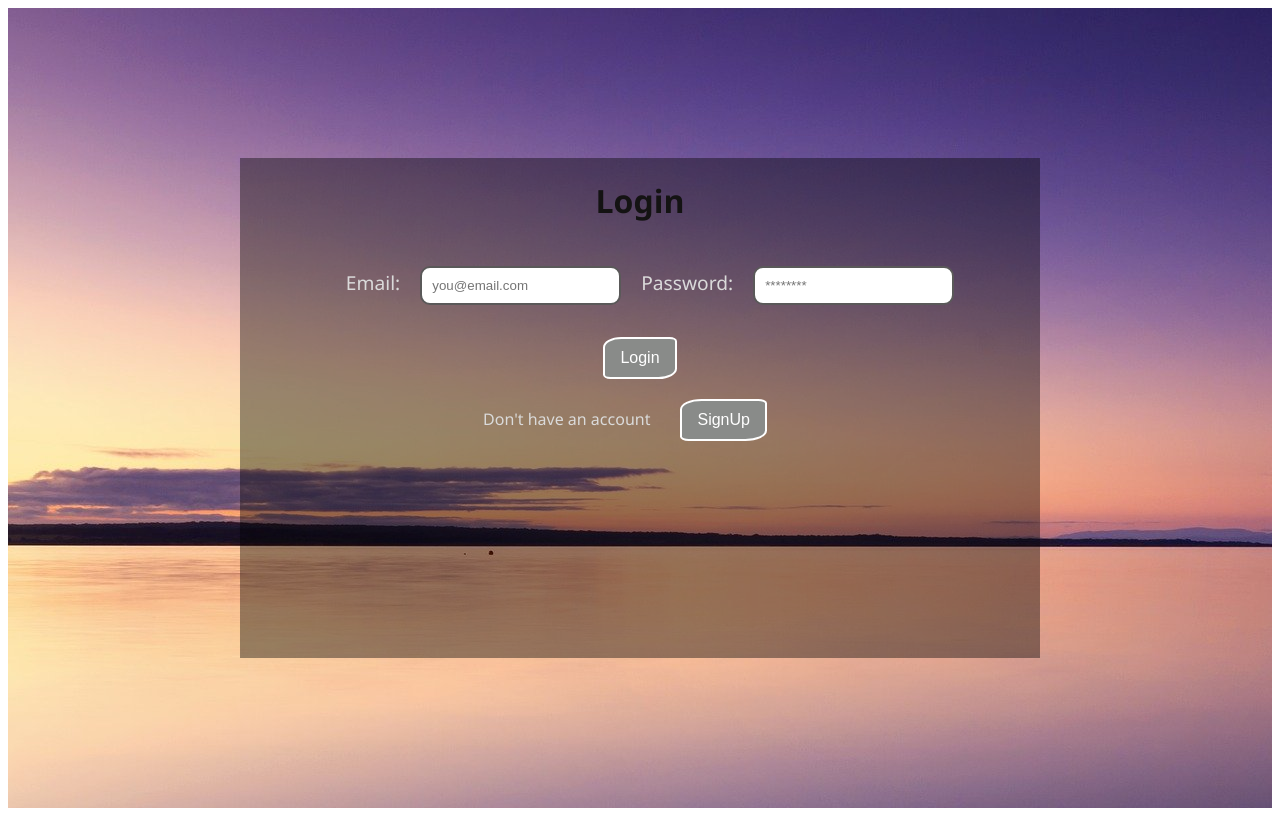
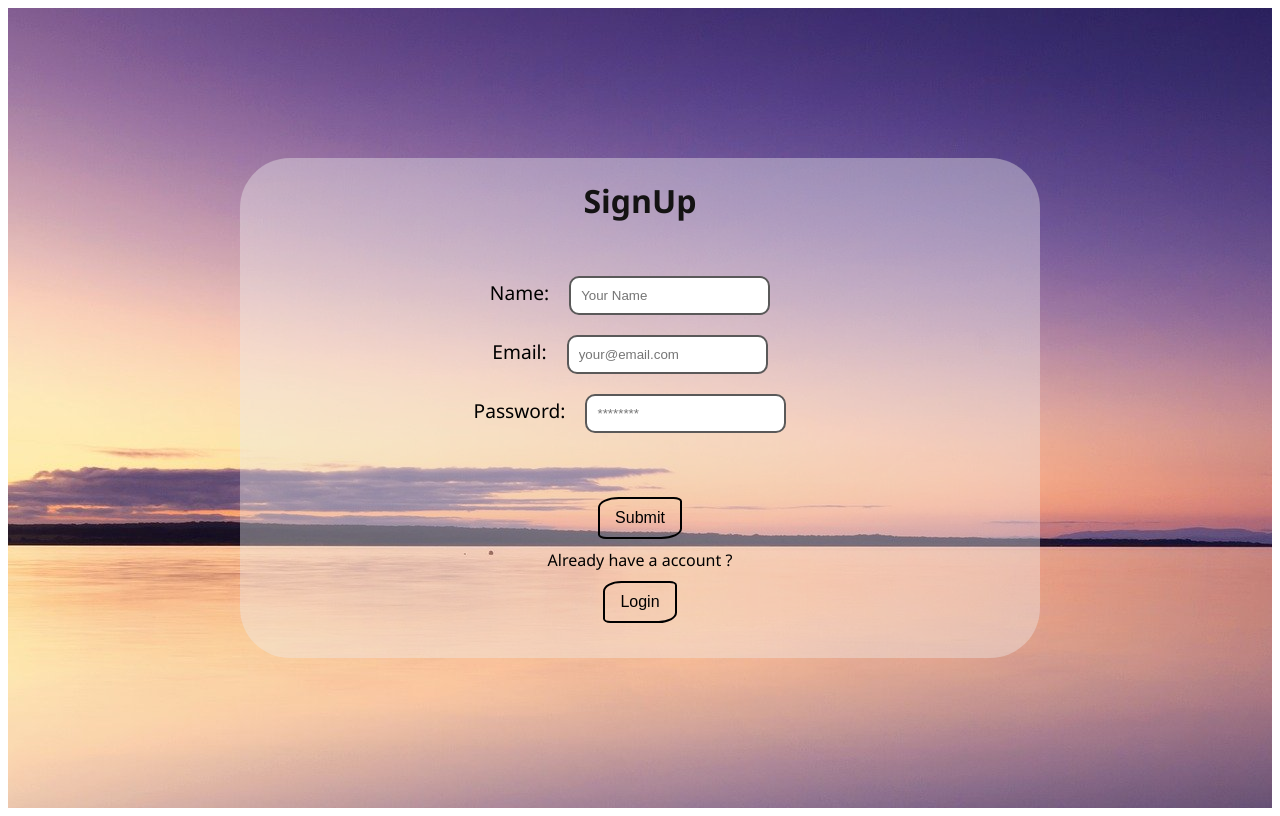
Before and after one commit to AviralSinghPal/FirebaseApp, a React (Create React App) app: page /signup in a window 1280 px wide. Built offline with nearby package versions, Linux system fonts and the light colour scheme; no server answers.

Commit message:
added firebase functionality

```diff
--- a/package.json
+++ b/package.json
@@ -6,8 +6,10 @@
     "@testing-library/jest-dom": "^5.16.5",
     "@testing-library/react": "^13.4.0",
     "@testing-library/user-event": "^13.5.0",
+    "firebase": "^9.16.0",
     "react": "^18.2.0",
     "react-dom": "^18.2.0",
+    "react-router-dom": "^6.8.0",
     "react-scripts": "5.0.1",
     "web-vitals": "^2.1.4"
   },
--- a/src/App.css
+++ b/src/App.css
@@ -1,4 +1,5 @@
 .App{
+
     background-image: url('./bg.jpg');
     text-align: center;
     display: flex;
@@ -14,17 +15,25 @@ input{
     border: solid 2px rgb(90, 89, 89);
     border-radius: 10px;
     padding: 10px 10px;
+    margin: 10px 20px;
 }
+
 label{
+    color:black;
     font-size: larger;
-    margin: 20px;
+
 }
+.link {
+    text-decoration: none;
+  }
 button {
+
+    color:black;
     margin: 10px 30px;
     padding: 20px;
-    background-color: #898b89;
+    background-color: transparent;
     border: solid 2px ;
-    color: white;
+    /* color: white; */
     padding: 10px 15px;
     text-align: center;
     text-decoration: none;
@@ -33,17 +42,29 @@ button {
     border-radius: 25% 10%;
 
   }
-  button:hover {background-color: #3e8e41}
+  button:hover {
+    color: white;
+    background-color: #3e8e41;
+}
 
 button:active {
-  background-color: #757e75;
+  background-color: green;
   box-shadow: 0 5px ;
   transform: translateY(4px);
 }
+button:disabled{
+    background-color: rgb(124, 121, 121);
+}
 form {
     font-family: 'Segoe UI', Tahoma, Geneva, Verdana, sans-serif;
-    color: rgb(218, 218, 218);
+    color:black;
     height: 500px;
     width: 800px;
-    background-color: rgba(0,0,0, 0.4);
+    background-color: rgba(238, 234, 234, 0.4);
+    border-radius: 50px;
 }
+b{
+    font: bold;
+    font-size: medium;
+    color: #e40000;
+}
--- a/src/App.js
+++ b/src/App.js
@@ -1,20 +1,37 @@
-import React,{useState} from "react";
+import React, { useEffect, useState } from "react";
+import { BrowserRouter as Router, Routes, Route } from "react-router-dom";
+
+
+
+import { auth } from "./firebase";
+
+import "./App.css";
 import Login from "./login";
-import './App.css'
 import Signup from "./signup";
+import Home from "./home";
 
-function App(){
-    const [currentForm,setCurrentForm] = useState('login');
+function App() {
+  const [userName, setUserName] = useState("");
 
-    const toggleForm = (formName)=>{
-        setCurrentForm(formName);
-    }
-    return (
-        <div className="App">
-            {
-                currentForm === "login" ? <Login onFormSwitch={toggleForm}/>:<Signup onFormSwitch={toggleForm}/>
-            }
-        </div>
-    );
-};
+  useEffect(() => {
+    auth.onAuthStateChanged((user) => {
+      if (user) {
+        setUserName(user.displayName);
+      } else setUserName("");
+    });
+  }, []);
+
+  return (
+    <div className="App">
+      <Router>
+        <Routes>
+          <Route path="/login" element={<Login />} />
+          <Route path="/signup" element={<Signup />} />
+          <Route path="/" element={<Home name={userName} />} />
+        </Routes>
+      </Router>
+    </div>
+  );
+}
+
 export default App;
--- /dev/null
+++ b/src/firebase.js
@@ -0,0 +1,27 @@
+// Import the functions you need from the SDKs you need
+import { initializeApp } from "firebase/app";
+
+// import { getAnalytics } from "firebase/analytics";
+// TODO: Add SDKs for Firebase products that you want to use
+// https://firebase.google.com/docs/web/setup#available-libraries
+import {getAuth} from "firebase/auth";
+
+// Your web app's Firebase configuration
+// For Firebase JS SDK v7.20.0 and later, measurementId is optional
+const firebaseConfig = {
+  apiKey: "AIzaSyDLxl1NSPa-Tr4t9KBm0RcQyp_Uli7-f48",
+  authDomain: "first-firebase-app-d28e1.firebaseapp.com",
+  projectId: "first-firebase-app-d28e1",
+  storageBucket: "first-firebase-app-d28e1.appspot.com",
+  messagingSenderId: "827165029486",
+  appId: "1:827165029486:web:402c83f891cb616d12227f",
+  measurementId: "G-QY13T6RE8Q"
+};
+
+
+// Initialize Firebase
+
+ const app = initializeApp(firebaseConfig);
+ const auth= getAuth();
+
+ export {app, auth};
--- /dev/null
+++ b/src/home.js
@@ -0,0 +1,26 @@
+import React from "react"
+import {Link} from "react-router-dom"
+
+
+function Home(props) {
+    return (
+        <div>
+      <div>
+        <h1>
+          <Link to="/login">Login</Link>
+        </h1>
+        <br />
+        <h1>
+          <Link to="/signup">Signup</Link>
+        </h1>
+      </div>
+
+      <br />
+      <br />
+      <br />
+
+      <h2>{props.name ? `Welcome - ${props.name}` : "Login please"}</h2>
+    </div>
+    )
+}
+export default Home;
--- a/src/index.js
+++ b/src/index.js
@@ -8,6 +8,7 @@ import App from './App';
 
 const root = ReactDOM.createRoot(document.getElementById('root'));
 root.render(
+
   <App/>
 );
 
--- a/src/login.js
+++ b/src/login.js
@@ -1,12 +1,32 @@
+import { signInWithEmailAndPassword } from "firebase/auth";
 import React,{useState} from "react";
+import { Link ,useNavigate } from "react-router-dom";
+import { auth } from "./firebase";
 
 const Login = (props) => {
+    const navigate = useNavigate();
 const [email,setEmail] = useState('');
 const [password,setPassword] = useState('');
+const [errorMsg, setErrorMsg] = useState("");
 
 const handleSubmit=(e)=>{
     e.preventDefault();
-    console.log(email)
+    if (!email || !password) {
+        setErrorMsg("Fill all fields");
+        return;
+    }
+    setErrorMsg("");
+    console.log(email);
+    signInWithEmailAndPassword(auth, email,password)
+    .then(async (res) => {
+
+      navigate("/");
+    })
+    .catch((err) => {
+
+      setErrorMsg(err.message);
+    });
+
 }
 
     return (
@@ -16,13 +36,15 @@ const handleSubmit=(e)=>{
     <br/>
     <div>
         <label>Email:</label>
-        <input type="email" value={email} onChange={(e)=>setEmail(e.target.value)} placeholder="you@email.com"/>
+        <input type="email" value={email} onChange={(e)=>setEmail(e.target.value)} placeholder="you@email.com"/><br/>
         <label>Password:</label>
-        <input type = "password" value={password} onChange={(e)=>setPassword(e.target.value)} placeholder="********"/>
+        <input type = "password" value={password} onChange={(e)=>setPassword(e.target.value)} placeholder="********"/><br/>
     </div>
     <br/>
+    <b>{errorMsg}</b>
+    <br/>
     <button type="submit" >Login</button>
-    <div>Don't have an account<button onClick={()=>props.onFormSwitch('signup')}>SignUp</button></div>
+    <div>Don't have an account<Link to="/signup"><button >SignUp</button></Link></div>
     </form>
     </>
     );
--- a/src/signup.js
+++ b/src/signup.js
@@ -1,12 +1,37 @@
 import React,{useState} from "react";
+import {createUserWithEmailAndPassword, updateProfile} from 'firebase/auth';
+import { auth } from "./firebase";
+import { Link } from "react-router-dom";
+// import {useNavigate} from 'react-dom/client'
+
 
 const Signup = (props) =>{
     const [email,setEmail] = useState('');
     const [name,setName] = useState('');
     const [password,setPassword] = useState('');
+    const [errorMsg,setErrorMsg] = useState('');
+    const [submitButtonDisabled, setSubmitButtonDisabled]= useState(false);
+
 
     const handleSubmit=(e)=>{
         e.preventDefault();
+        if(! name || !email || !password){
+            setErrorMsg("All feilds are required!");
+            return;
+        }
+        setErrorMsg("");
+        setSubmitButtonDisabled(true);
+        createUserWithEmailAndPassword(auth,email,password).then(async(res)=>{
+            console.log(res);
+            const user = res.user;
+            await updateProfile(user,{
+                displayName: name,
+            });
+        }).catch((err)=>{
+            setSubmitButtonDisabled(false);
+            setErrorMsg(err.message);
+            console.log(err);
+        });
         console.log(email);
     }
 
@@ -17,15 +42,17 @@ const Signup = (props) =>{
         <br/>
         <div>
             <label htmlFor="name">Name:</label>
-            <input type="text" value={name} onChange={(e)=>setName(e.target.value)} placeholder="Your Name"/>
+            <input type="text" value={name} onChange={(e)=>setName(e.target.value)} placeholder="Your Name"/>   <br/>
             <label htmlFor="email">Email:</label>
-            <input type="email" value={email} onChange={(e)=>setEmail(e.target.value)} placeholder="your@email.com"/>
+            <input type="email" value={email} onChange={(e)=>setEmail(e.target.value)} placeholder="your@email.com"/> <br/>
             <label htmlFor="password">Password:</label>
-            <input type = "password" value={password} onChange={(e)=>setPassword(e.target.value)} placeholder="********"/>
+            <input type = "password" id="pass" value={password} onChange={(e)=>setPassword(e.target.value)} placeholder="********"/><br/>
         </div>
         <br/>
-        <button type="submit" >Submit</button>
-        <div>Already have a account <button onClick={() => props.onFormSwitch('login')}>Login</button> </div>
+        <b>{errorMsg}</b>
+        <br/>
+        <button type="submit" disabled={submitButtonDisabled} >Submit</button>
+        <div>Already have a account ? <br/><Link to="/login"><button >Login</button></Link> </div>
         </form>
         </>);
 }
```
Also changed, not shown: 1 other file (tests, documents, lock files or other folders).
